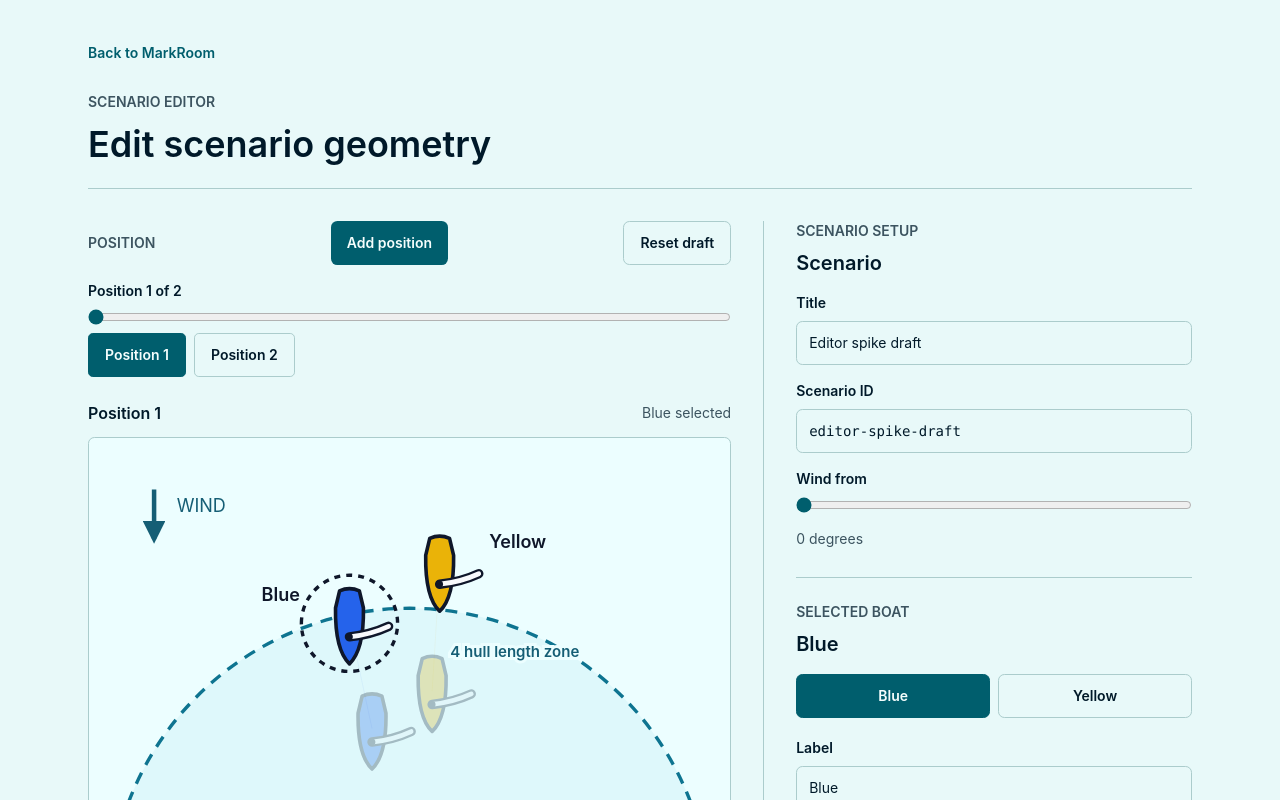
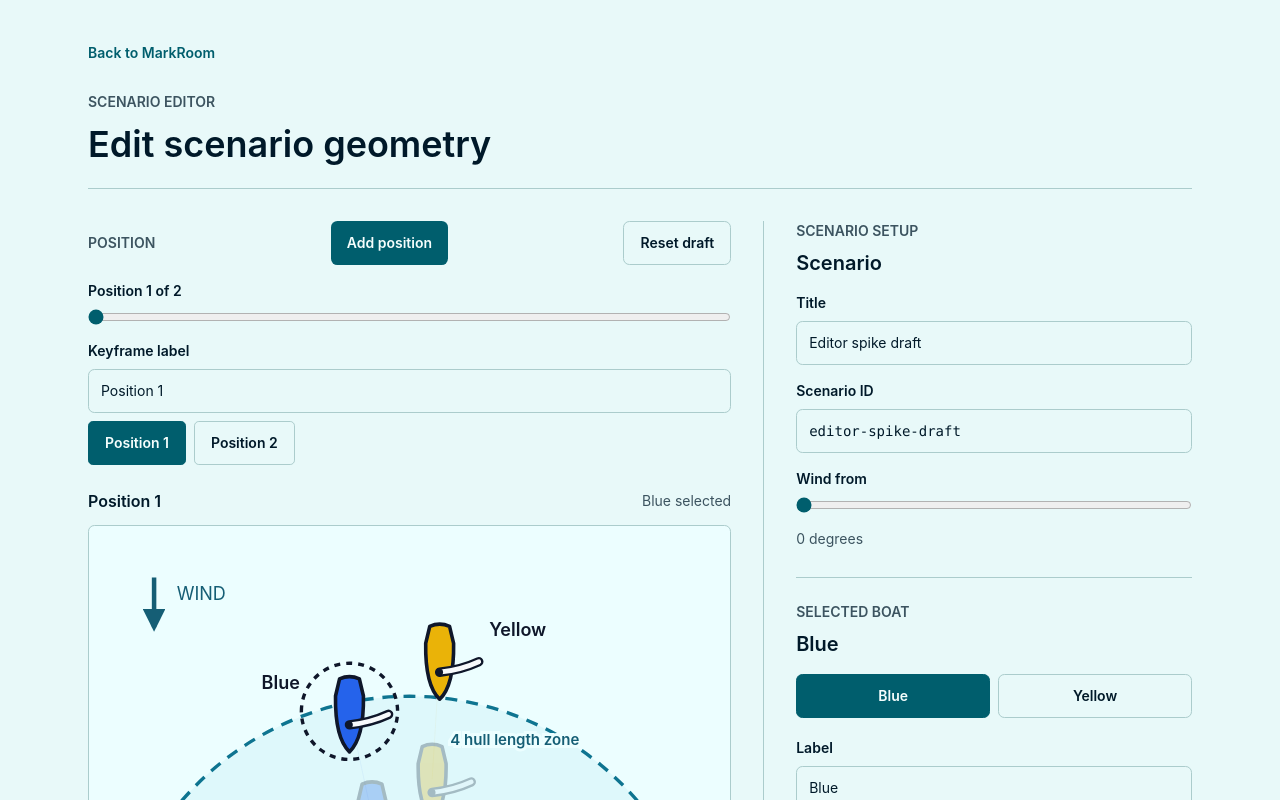
Before and after one commit to Waldo000000/mark-room, a Next.js app: page /editor in a window 1280 px wide. Shown: the top 800 px of the page. Built offline with nearby package versions, Linux system fonts and the light colour scheme.

Commit message:
feat(editor): edit keyframe labels
Closes #98

```diff
--- a/src/components/editor/scenario-editor-spike.tsx
+++ b/src/components/editor/scenario-editor-spike.tsx
@@ -299,6 +299,15 @@ export function ScenarioEditorSpike() {
     }));
   }
 
+  function updateActiveKeyframeLabel(label: string) {
+    setScenario((currentScenario) => ({
+      ...currentScenario,
+      keyframes: currentScenario.keyframes.map((keyframe) =>
+        keyframe.id === activeKeyframe.id ? { ...keyframe, label } : keyframe,
+      ),
+    }));
+  }
+
   function setBoatPositionFromPointer(
     event: React.PointerEvent<SVGElement>,
     boatId = selectedBoatId,
@@ -518,6 +527,19 @@ export function ScenarioEditorSpike() {
               value={activeKeyframeIndex + 1}
               onChange={(event) =>
                 selectKeyframeByIndex(Number(event.currentTarget.value) - 1)
+              }
+            />
+          </label>
+          <label className="mt-4 grid gap-2 text-sm font-semibold">
+            Keyframe label
+            <input
+              className="min-h-11 rounded-md border border-input bg-background px-3 text-base font-normal text-foreground focus-visible:outline-2 focus-visible:outline-offset-2 sm:text-sm"
+              data-testid="keyframe-label-input"
+              maxLength={120}
+              type="text"
+              value={activeKeyframe.label}
+              onChange={(event) =>
+                updateActiveKeyframeLabel(event.currentTarget.value)
               }
             />
           </label>
```
Also changed, not shown: 1 other file (tests, documents, lock files or other folders).
